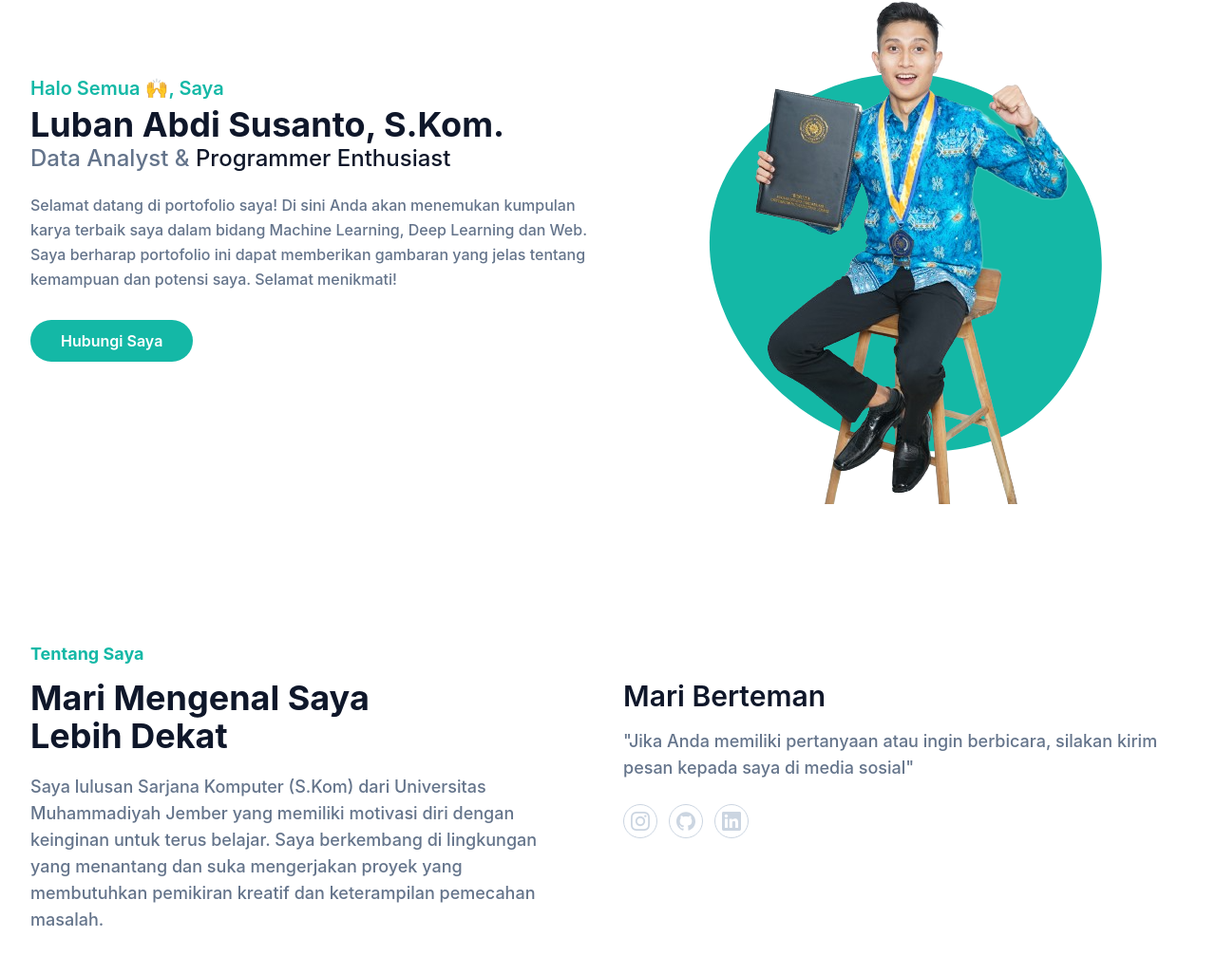
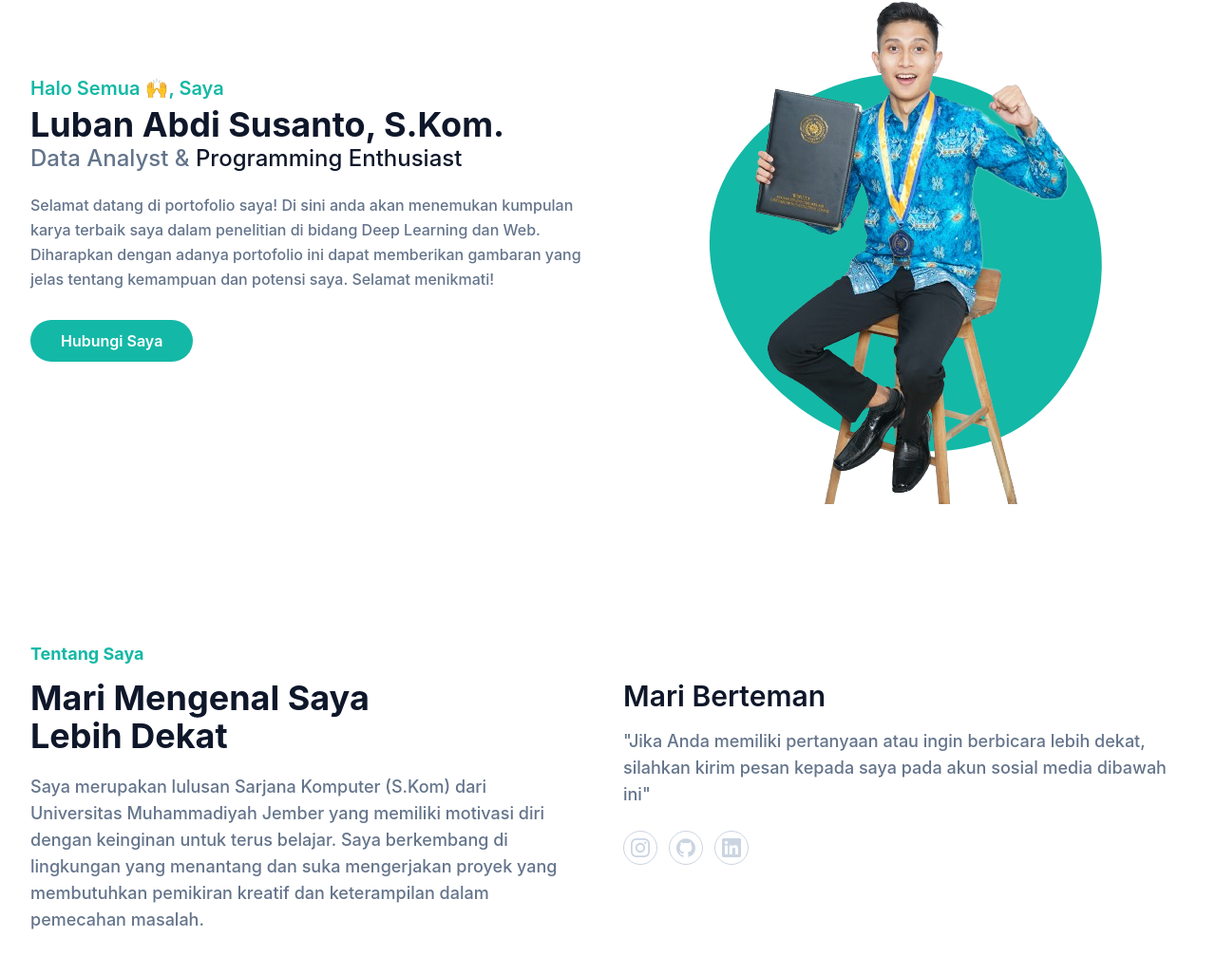
Before and after one commit to lubanabdis/portofolio, a website: page index.html in a window 1280 px wide. Shown: the part 225-1252 px from the top of the page at 95% size. Drawn offline with Linux system fonts and the light colour scheme; files whose address does not match are found by name.

Commit message:
Update index.html

```diff
--- a/index.html
+++ b/index.html
@@ -58,8 +58,8 @@
             <div class="flex flex-wrap">
                 <div class="wid-full self-center px-4 lg:w-1/2">
                     <h1 class="text-base font-semibold text-primary md:text-xl">Halo Semua 🙌, Saya <span class="block font-bold text-dark text-4xl mt-1 lg:text-full">Luban Abdi Susanto, S.Kom.</span></h1>
-                    <h2 class="font-medium text-secondary text-lg mb-5 lg:text-2xl">Data Analyst & <span class="text-dark">Programmer Enthusiast</span></h2>
-                    <p class="font-medium text-secondary mb-10 leading-relaxed">Selamat datang di portofolio saya! Di sini Anda akan menemukan kumpulan karya terbaik saya dalam bidang Machine Learning, Deep Learning dan Web. Saya berharap portofolio ini dapat memberikan gambaran yang jelas tentang kemampuan dan potensi saya. Selamat menikmati!</p>
+                    <h2 class="font-medium text-secondary text-lg mb-5 lg:text-2xl">Data Analyst & <span class="text-dark">Programming Enthusiast</span></h2>
+                    <p class="font-medium text-secondary mb-10 leading-relaxed">Selamat datang di portofolio saya! Di sini anda akan menemukan kumpulan karya terbaik saya dalam penelitian di bidang Deep Learning dan Web. Diharapkan dengan adanya portofolio ini dapat memberikan gambaran yang jelas tentang kemampuan dan potensi saya. Selamat menikmati!</p>
 
                     <a href="#contact" class="text-base font-semibold text-white
                     bg-primary py-3 px-8 rounded-full hover:shadow-lg hover:opacity-80 transition duration-300 ease-in-out">Hubungi Saya</a>
@@ -86,11 +86,11 @@
                 <div class="w-full px-4 mb-10 lg:w-1/2">
                     <h4 class="font-bold upppercase text-primary text-lg mb-3">Tentang Saya</h4>
                     <h2 class="font-bold text-dark text-3xl mb-5 max-w-md lg:text-4xl">Mari Mengenal Saya Lebih Dekat</h2>
-                    <p class="font-medium text-base text-secondary max-w-xl lg:text-lg">Saya lulusan Sarjana Komputer (S.Kom) dari Universitas Muhammadiyah Jember yang memiliki motivasi diri dengan keinginan untuk terus belajar. Saya berkembang di lingkungan yang menantang dan suka mengerjakan proyek yang membutuhkan pemikiran kreatif dan keterampilan pemecahan masalah.</p>
+                    <p class="font-medium text-base text-secondary max-w-xl lg:text-lg">Saya merupakan lulusan Sarjana Komputer (S.Kom) dari Universitas Muhammadiyah Jember yang memiliki motivasi diri dengan keinginan untuk terus belajar. Saya berkembang di lingkungan yang menantang dan suka mengerjakan proyek yang membutuhkan pemikiran kreatif dan keterampilan dalam pemecahan masalah.</p>
                 </div>
                 <div class="w-full px-4 lg:w-1/2">
                     <h3 class="font-semibold text-dark text-2xl mb-4 lg:text-3xl lg:pt-10">Mari Berteman</h3>
-                    <p class="font-medium text-base text-secondary mb-6 lg:text-lg">"Jika Anda memiliki pertanyaan atau ingin berbicara, silakan kirim pesan kepada saya di media sosial"</p>
+                    <p class="font-medium text-base text-secondary mb-6 lg:text-lg">"Jika Anda memiliki pertanyaan atau ingin berbicara lebih dekat, silahkan kirim pesan kepada saya pada akun sosial media dibawah ini"</p>
                     <div class="flex items-center">
 
                         <!-- Instagram -->
@@ -221,7 +221,7 @@
                     <h4 class="font-semibold text-lg text-primary mb-2">Pendidikan</h4>
                     <h2 class="font-bold text-dark  text-3xl mb-4 sm:text-4xl lg:text-5xl">Riwayat Pendidikan</h2>
                     <p class="font-medium text-md text-secondary md:text-lg">
-                        Saya menyelesaikan pendidikan di jenjang MI, SMP, dan SMA. Setelah lulus dari SMA saya pernah mendaftar CATAR AKPOL 3x (tahun 2016 s/d 2018) dan CATAR AKMIL 1x (tahun 2019). Kemudian setelah itu, melanjutkan studi S-1 di sebuah Perguruan Tinggi Swasta. Selama kuliah, saya selalu aktif mengikuti kegiatan diluar kampus melalui Program Kampus Merdeka dan Sertifikasi Online dari penyelenggara kompeten. Setelah lulus, saya berencana ingin melanjutkan studi Pasca Sarjana di dalam negeri untuk memperdalam bidang yang saya minati.
+                        Saya menyelesaikan pendidikan di jenjang MI, SMP, dan SMA. Setelah lulus dari SMA saya pernah mendaftar CATAR AKPOL 3x (tahun 2016 s/d 2018) dan CATAR AKMIL 1x (tahun 2019). Kemudian setelah gagal mendaftar AKPOL dan AKMIL, saya memutuskan lanjut studi S-1 di sebuah Perguruan Tinggi Swasta, yakni di Universitas Muhammadiyah Jember Tahun 2019. Selama kuliah, saya selalu aktif mengikuti kegiatan diluar kampus melalui Program Kampus Merdeka dari Kemendikbud dan Sertifikasi Online dari penyelenggara kompeten. Setelah lulus S-1, saya berencana ingin melanjutkan studi Pasca-Sarjana di dalam negeri untuk memperdalam bidang yang saya minati.
                     </p>
                 </div>
             </div>
@@ -259,7 +259,7 @@
                     <h4 class="font-semibold text-lg text-primary mb-2">Kontak</h4>
                     <h2 class="font-bold text-dark text-3xl mb-4 sm:text-4xl lg:text-5xl">Hubungi Saya</h2>
                     <p class="font-medium text-md text-secondary md:text-lg">
-                        Jangan ragu untuk menghubungi saya melalui formulir kontak di bawah ini atau melalui email dan media sosial yang tertera di halaman profil saya.
+                        Jangan ragu untuk menghubungi saya melalui formulir kontak di bawah ini atau melalui media sosial yang tertera di halaman profil saya.
                     </p>
                 </div>
             </div>
```
